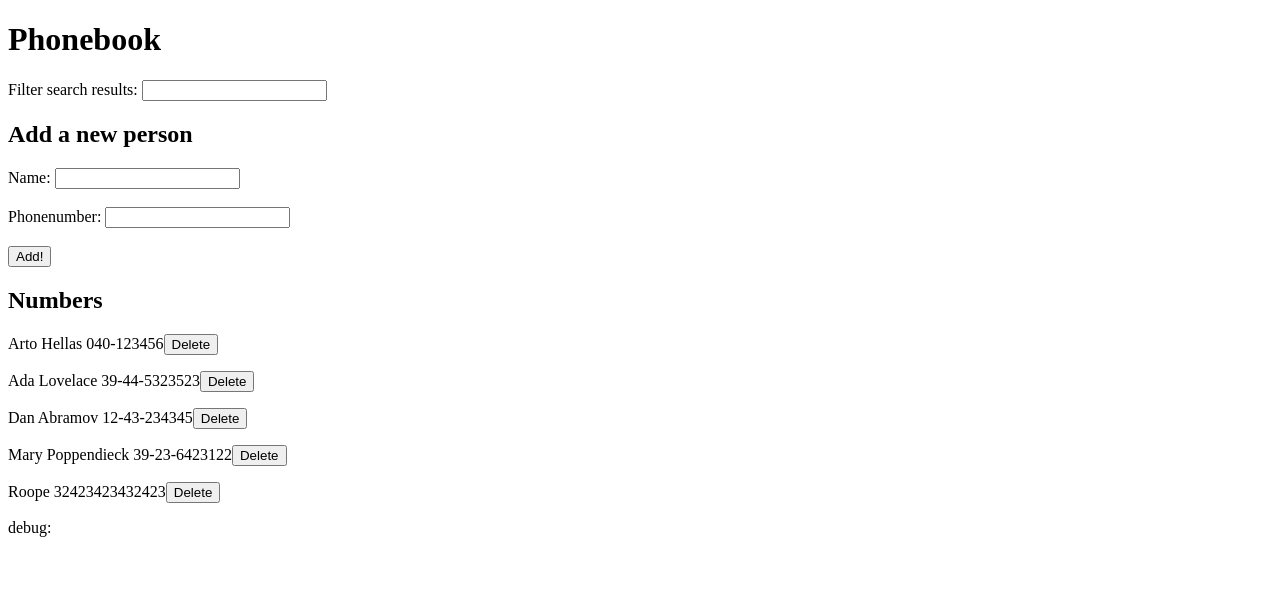
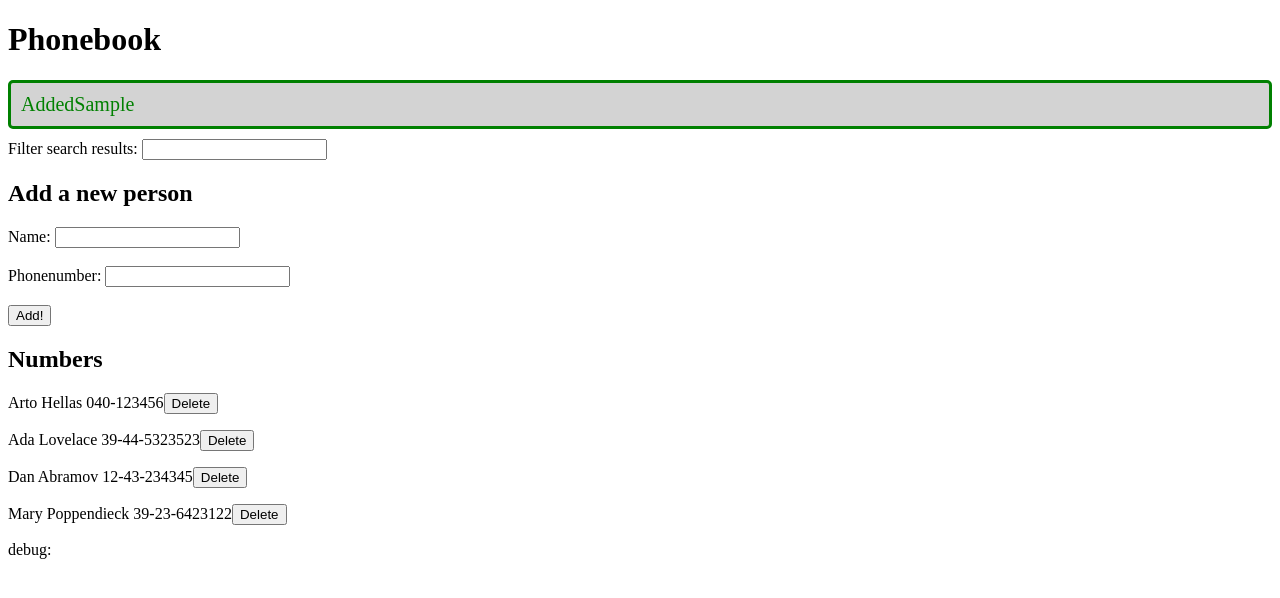
Before and after one commit to Krediann/returnrepositoryFSO, a React (Create React App) app in the folder osa2/puhelinluettelo-rl/: page / in a window 1280 px wide. Both pictures are taken after typing "Sample", "Sample" into the empty fields and a click on the button "Add!". Shown: the top 598 px of the page. Built offline with nearby package versions, Linux system fonts and the light colour scheme; no server answers; data requests are answered from the project's data file.

Commit message:
Task 2-16

```diff
--- a/osa2/puhelinluettelo-rl/db.json
+++ b/osa2/puhelinluettelo-rl/db.json
@@ -19,11 +19,6 @@
       "name": "Mary Poppendieck",
       "number": "39-23-6423122",
       "id": 4
-    },
-    {
-      "name": "Roope",
-      "number": "32423423432423",
-      "id": 5
     }
   ]
 }
--- a/osa2/puhelinluettelo-rl/src/App.js
+++ b/osa2/puhelinluettelo-rl/src/App.js
@@ -5,12 +5,14 @@
 import Form from "./components/Form"
 import Filter from "./components/Filter"
 import personsService from "./services/persons"
+import Notification from "./components/message"
 
 const App = () => {
   const [persons, setPersons] = useState([])
   const [newName, setNewName] = useState("")
   const [newNumber, setNewNumber] = useState("")
   const [filter, setFilter] = useState("")
+  const [message, setMessage] = useState(null)
 
   useEffect(() => {
     axios
@@ -41,6 +43,10 @@
         .then(returnedPerson => {
           setPersons([...persons, returnedPerson]);
       })
+      setMessage(`Added${newName}`)
+      setTimeout(() => {
+        setMessage(null)
+      }, 3000)
     }
     else {
       updatePerson(isCopy.id)
@@ -58,6 +64,10 @@
       .then(returnedPerson => {
         setPersons(persons.map(person => person.id !== id ? person : returnedPerson))
       })
+      setMessage(`Updated${person.name}'s phonenumber to: ${newNumber}`)
+      setTimeout(() => {
+        setMessage(null)
+      }, 3000)
     }
   }
 
@@ -68,9 +78,12 @@
       .then( res => {
         setPersons(persons.filter(person => person.id !== id));
       })
+      setMessage(`Deleted ${name}'s info from the database`)
+      setTimeout(() => {
+        setMessage(null)
+      }, 3000)
     }
   }
-
   const handleNameChange = (e) => {
     setNewName(e.target.value)
   }
@@ -85,9 +98,8 @@
 
   return (
     <div>
-      <div>
       <h1>Phonebook</h1>
-      </div>
+      <Notification message={message} />
       <Filter
       filter = {filter}
       handleFilterChange = {handleFilterChange}
--- /dev/null
+++ b/osa2/puhelinluettelo-rl/src/components/message.js
@@ -0,0 +1,12 @@
+const Notification = ({message}) => {
+  if (message === null) {
+    return null
+  }
+  return(
+    <div className="message">
+      {message}
+    </div>
+  )
+}
+
+export default Notification;
--- /dev/null
+++ b/osa2/puhelinluettelo-rl/src/index.css
@@ -0,0 +1,9 @@
+.message {
+  color: green;
+  background: lightgrey;
+  font-size: 20px;
+  border-style: solid;
+  border-radius: 5px;
+  padding: 10px;
+  margin-bottom: 10px;
+}
--- a/osa2/puhelinluettelo-rl/src/index.js
+++ b/osa2/puhelinluettelo-rl/src/index.js
@@ -2,5 +2,6 @@
 import ReactDOM from 'react-dom/client'
 
 import App from './App'
+import "./index.css"
 
 ReactDOM.createRoot(document.getElementById('root')).render(<App />)
```
